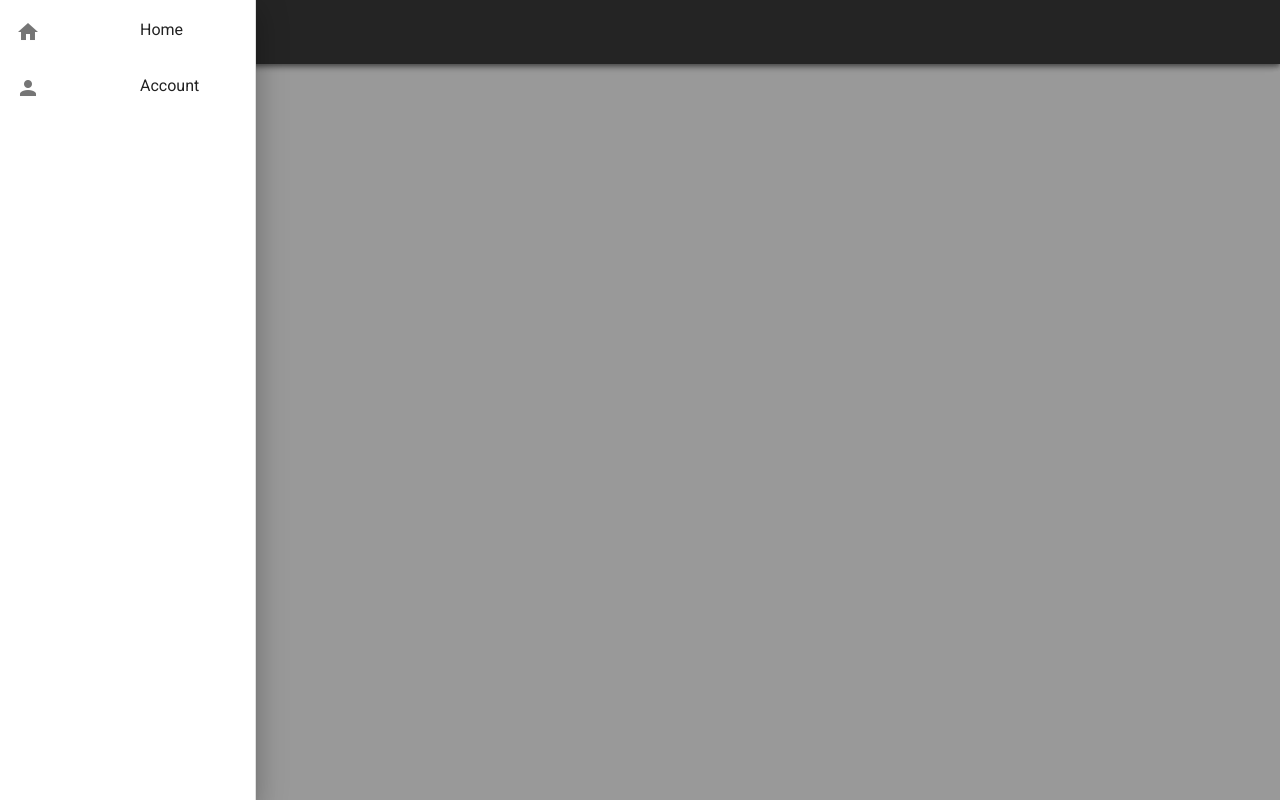
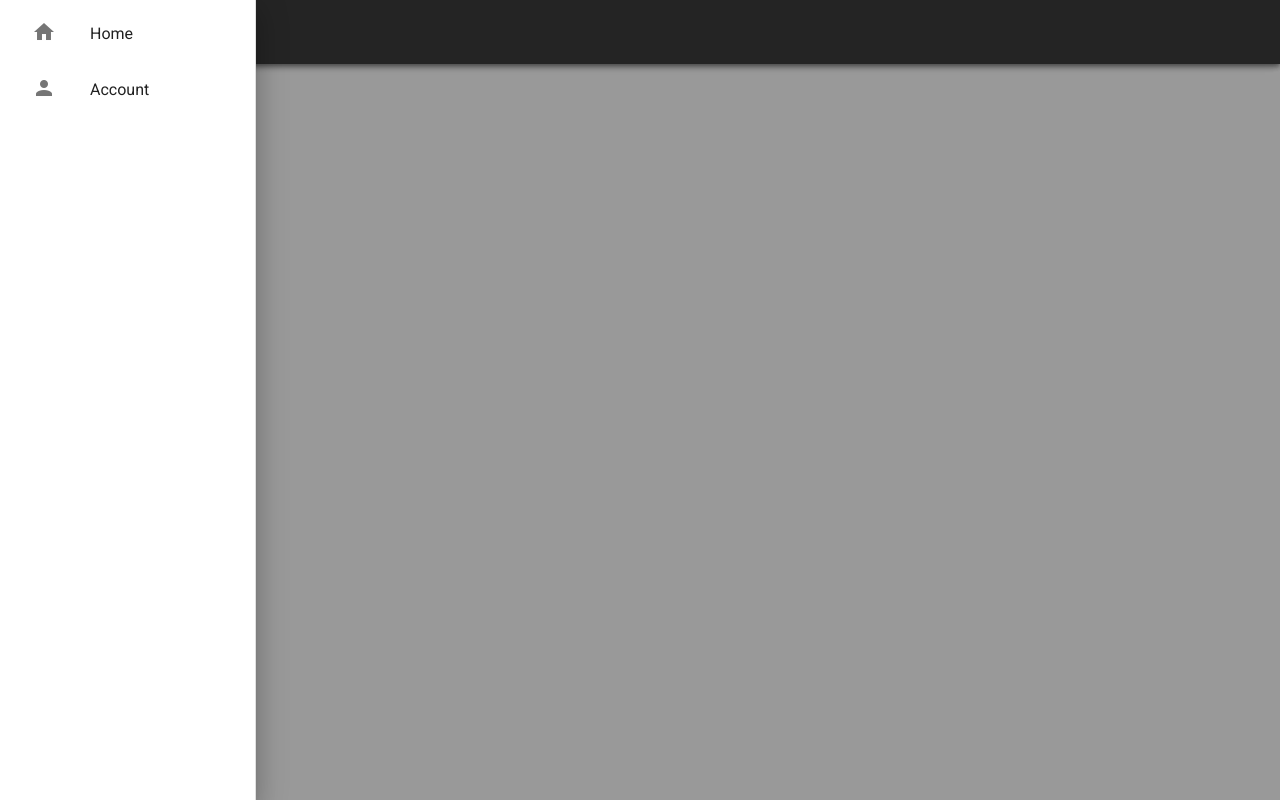
Before and after one commit to mssykk28/vue_project_1, a Vue app: page / in a window 1280 px wide. Both pictures are taken after a click on the button 28 px from the left and 32 px from the top of the page. Built offline with nearby package versions, Linux system fonts and the light colour scheme.

Commit message:
デザインの微修正とApp.vueのコンポーネント修正

```diff
--- a/src/App.vue
+++ b/src/App.vue
@@ -1,7 +1,7 @@
 <template>
   <v-app>
+    <WireFrame />
     <v-main>
-      <WireFrame />
       <router-view></router-view>
     </v-main>
   </v-app>
@@ -9,16 +9,16 @@
 
 <script lang="ts">
 import Vue from "vue";
-import WireFrame from "./components/WireFrame.vue";
+
+import WireFrame from "@/components/WireFrame.vue";
 
 export default Vue.extend({
   name: "App",
 
-  data: () => ({
-    //
-  }),
+  data: () => ({}),
   components: {
     WireFrame,
   },
 });
 </script>
+<style></style>
--- a/src/components/MenuItem.vue
+++ b/src/components/MenuItem.vue
@@ -1,17 +1,17 @@
 <template>
   <v-list-item>
     <v-list-item-title>
-      <v-row>
-        <v-col clos="2"
+      <v-row class="ml-1">
+        <v-col cols="3"
           ><v-icon><slot name="icon"></slot></v-icon
         ></v-col>
-        <v-col clos="8"><slot name="bodyText"></slot></v-col>
+        <v-col cols="8" class="pt-4"><slot name="bodyText"></slot></v-col>
       </v-row>
     </v-list-item-title>
   </v-list-item>
 </template>
 
-<script>
+<script lang="ts">
 import Vue from "vue";
 export default Vue.extend({
   name: "MenuItem",
```
